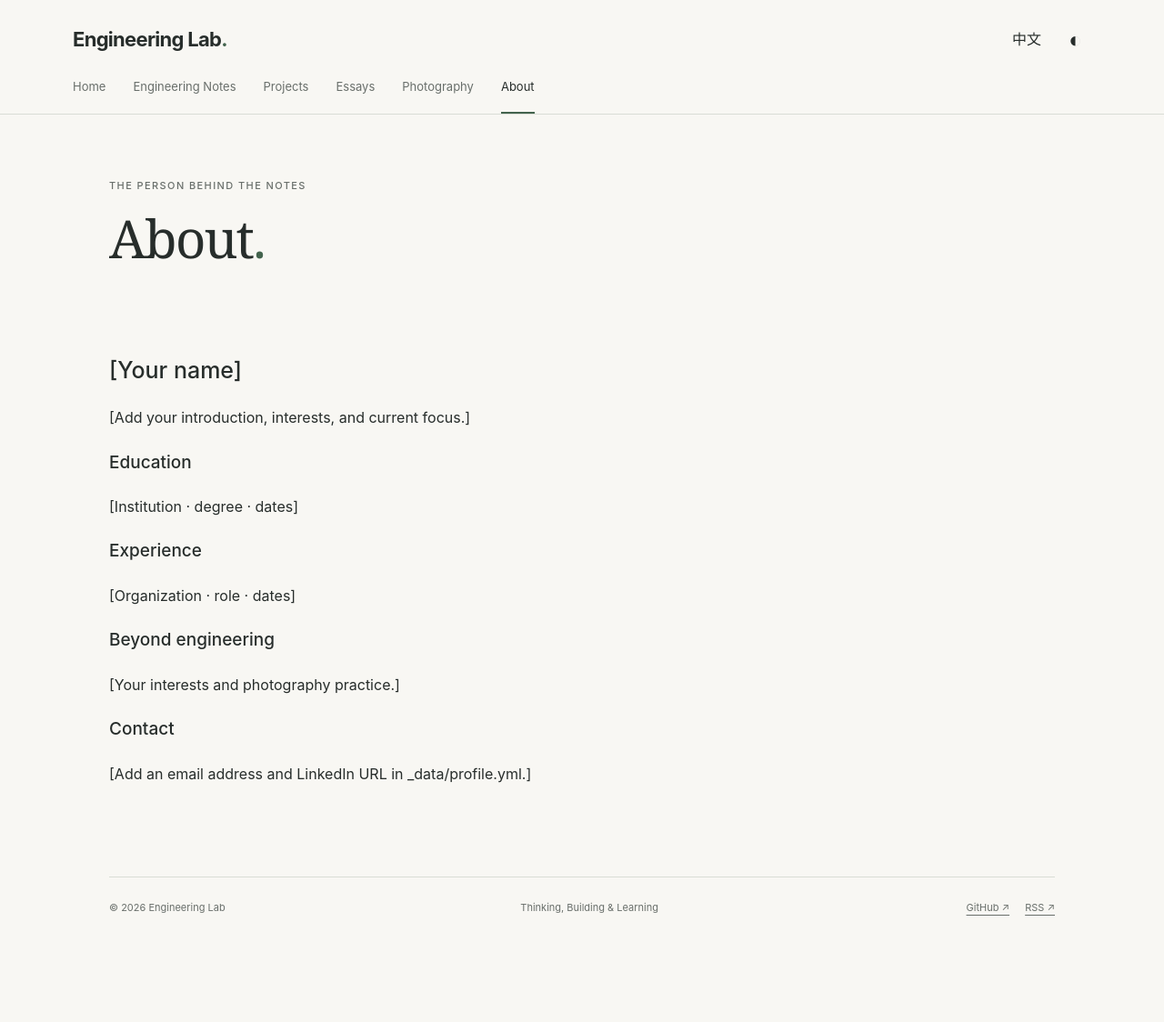
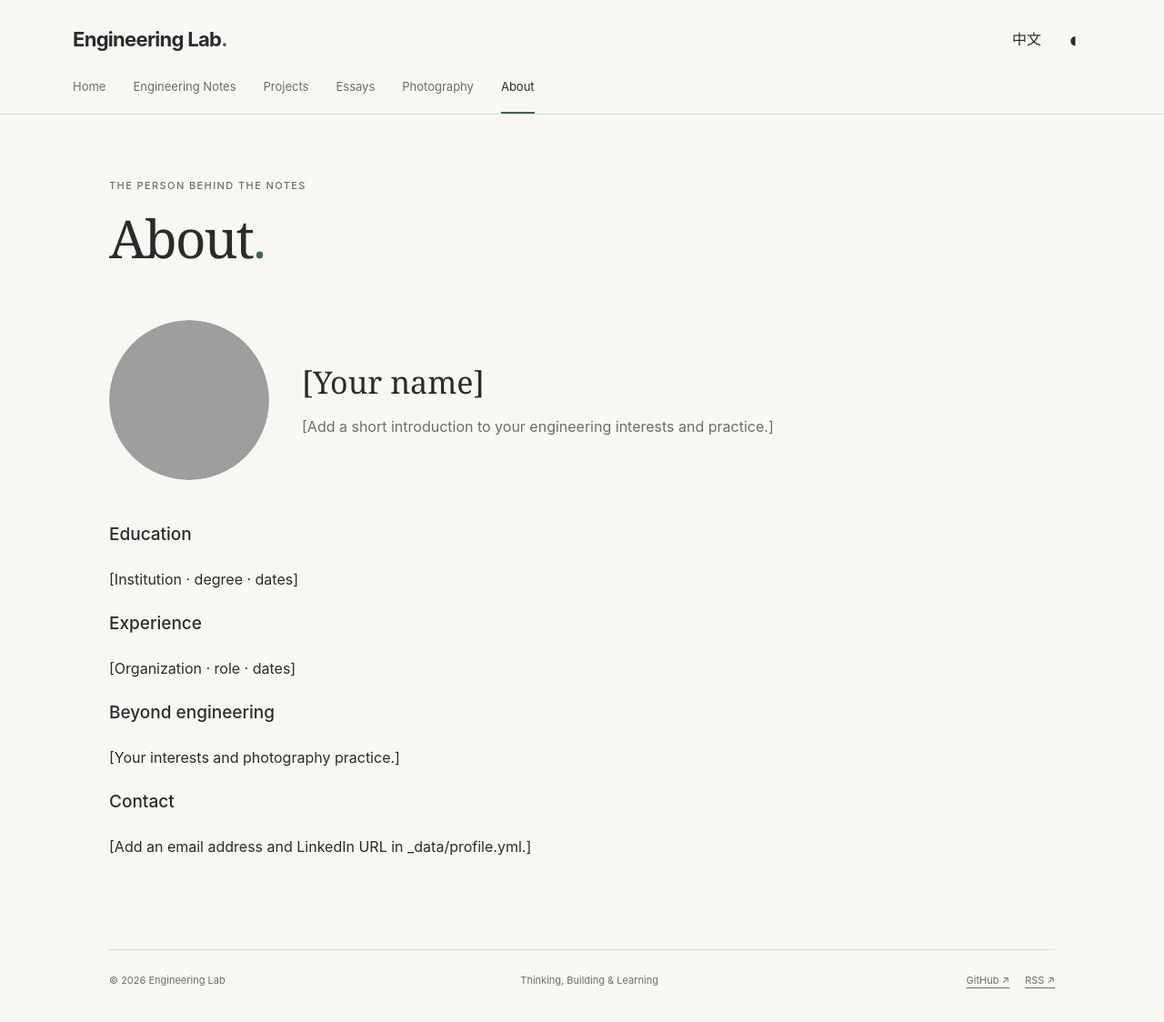
Before and after one commit to kaetowjj/kaetowjj.github.io, a Jekyll site: the page built from about.md, in a window 1280 px wide. Shown: the whole page at 91% size. Built offline with Jekyll 4.4.1, drawn with Linux system fonts in a browser that asks for light colours; before the commit the page ends 1044 px from its top, so only the background shows below that; grey boxes are pictures that could not be loaded.

Commit message:
feat: add responsive profile avatar to About page

```diff
--- /dev/null
+++ b/_includes/about-profile.html
@@ -0,0 +1,12 @@
+{% assign profile = site.data.profile %}
+{% assign avatar = profile.avatar %}
+<section markdown="0" class="about-profile" aria-labelledby="profile-name">
+  <div class="profile-avatar" role="img" aria-label="{{ avatar.alt.en | default: avatar.alt.zh | default: 'Profile portrait' | escape }}" style="--avatar-position: {{ avatar.position | default: 'center' | escape }}">
+    <span class="profile-avatar-initials" aria-hidden="true" data-en="{{ avatar.initials.en | default: 'YN' | escape }}" data-zh="{{ avatar.initials.zh | default: avatar.initials.en | default: '名' | escape }}">{{ avatar.initials.en | default: 'YN' | escape }}</span>
+    <img hidden width="176" height="176" decoding="async" {% if avatar.src and avatar.src != '' %}data-avatar-src="{{ avatar.src | relative_url | escape }}"{% endif %} data-alt-en="{{ avatar.alt.en | default: avatar.alt.zh | default: 'Profile portrait' | escape }}" data-alt-zh="{{ avatar.alt.zh | default: avatar.alt.en | default: '个人头像' | escape }}" alt="{{ avatar.alt.en | default: avatar.alt.zh | default: 'Profile portrait' | escape }}">
+  </div>
+  <div class="profile-introduction">
+    <h2 id="profile-name">{% include bi.html en=profile.name.en zh=profile.name.zh %}</h2>
+    <p>{% include bi.html en=profile.intro.en zh=profile.intro.zh %}</p>
+  </div>
+</section>
--- a/_layouts/default.html
+++ b/_layouts/default.html
@@ -9,6 +9,7 @@
 <meta property="og:type" content="{% if page.layout == 'article' %}article{% else %}website{% endif %}"><meta property="og:title" content="{{ page.title | default: site.title | escape }}"><meta property="og:description" content="{{ page.description | default: site.description | escape }}"><meta property="og:url" content="{{ page.url | absolute_url }}"><meta property="og:site_name" content="{{ site.title }}"><meta name="color-scheme" content="light dark">
 {% if page.date %}<meta property="article:published_time" content="{{ page.date | date_to_xmlschema }}">{% endif %}{% if page.updated %}<meta property="article:modified_time" content="{{ page.updated | date_to_xmlschema }}">{% endif %}
 <link rel="stylesheet" href="{{ '/assets/css/main.css' | relative_url }}">
+{% if page.stylesheet %}<link rel="stylesheet" href="{{ page.stylesheet | relative_url | escape }}">{% endif %}
 <link rel="alternate" type="application/atom+xml" title="Engineering Notes" href="{{ '/notes/feed.xml' | relative_url }}">
 <script type="module" src="{{ '/assets/js/site.mjs' | relative_url }}"></script>
 {% if page.math %}<script>window.MathJax={startup:{ready:()=>{document.querySelectorAll('script[type^="math/tex"]').forEach(s=>{const d=document.createElement('span');d.textContent=(s.type.includes('display')?'\\[':'\\(')+s.textContent+(s.type.includes('display')?'\\]':'\\)');s.replaceWith(d)});MathJax.startup.defaultReady()}},tex:{inlineMath:[['$','$'],['\\(','\\)']]},options:{skipHtmlTags:['script','noscript','style','textarea','pre','code']}};</script><script defer src="https://cdn.jsdelivr.net/npm/mathjax@3.2.2/es5/tex-chtml.js"></script>{% endif %}
--- a/about.md
+++ b/about.md
@@ -2,11 +2,11 @@
 title: About
 nav: about
 permalink: /about/
+stylesheet: /assets/css/about.css
 ---
 <div class="page-heading"><p class="eyebrow">THE PERSON BEHIND THE NOTES</p><h1><span data-en="About" data-zh="关于">About</span><span class="brand-dot">.</span></h1></div>
+{% include about-profile.html %}
 <div class="prose" data-lang="en" markdown="1">
-## [Your name]
-[Add your introduction, interests, and current focus.]
 ### Education
 [Institution · degree · dates]
 ### Experience
@@ -29,3 +27,5 @@ permalink: /about/
 [在 _data/profile.yml 中添加邮箱和 LinkedIn 链接。]
 </div>
 {% if site.data.profile.email != '' %}<p><a href="mailto:{{ site.data.profile.email | escape }}">{{ site.data.profile.email | escape }}</a></p>{% endif %}
+
+<script type="module" src="{{ "/assets/js/about-avatar.mjs" | relative_url }}"></script>
--- /dev/null
+++ b/assets/css/about.css
@@ -0,0 +1,45 @@
+.about-profile {
+  display: flex;
+  align-items: center;
+  gap: 36px;
+  max-width: 790px;
+  margin: 0 0 44px;
+}
+.profile-avatar {
+  position: relative;
+  width: 176px;
+  height: 176px;
+  flex: 0 0 176px;
+  border-radius: 50%;
+  overflow: hidden;
+  background: var(--surface);
+  color: var(--accent);
+  display: grid;
+  place-items: center;
+}
+.profile-avatar-initials {
+  font: 400 48px/1 Georgia, 'Times New Roman', serif;
+  letter-spacing: 2px;
+}
+.profile-avatar img {
+  position: absolute;
+  inset: 0;
+  display: block;
+  width: 100%;
+  height: 100%;
+  border-radius: 50%;
+  object-fit: cover;
+  object-position: var(--avatar-position, center);
+}
+.profile-introduction { min-width: 0; }
+.profile-introduction h2 {
+  font: 400 clamp(25px, 3vw, 34px)/1.3 Georgia, 'Times New Roman', serif;
+  margin: 0 0 14px;
+  overflow-wrap: anywhere;
+}
+.profile-introduction p { margin: 0; color: var(--muted); }
+@media (max-width: 720px) {
+  .about-profile { flex-direction: column; gap: 22px; text-align: center; margin-bottom: 36px; }
+  .profile-avatar { width: 128px; height: 128px; flex-basis: 128px; }
+  .profile-avatar-initials { font-size: 36px; }
+}
--- /dev/null
+++ b/assets/js/about-avatar.mjs
@@ -0,0 +1,33 @@
+import './site.mjs';
+
+const avatar = document.querySelector('.profile-avatar');
+const image = avatar?.querySelector('img');
+const initials = avatar?.querySelector('.profile-avatar-initials');
+
+if (image && initials) {
+  function updateAlt() {
+    const label = image.dataset[document.documentElement.lang === 'zh' ? 'altZh' : 'altEn'];
+    image.alt = label;
+    if (image.hidden) avatar.setAttribute('aria-label', label);
+  }
+
+  function showInitials() {
+    image.hidden = true;
+    image.removeAttribute('src');
+    initials.hidden = false;
+    avatar.setAttribute('role', 'img');
+    updateAlt();
+  }
+
+  image.addEventListener('load', () => {
+    if (!image.naturalWidth) return;
+    image.hidden = false;
+    initials.hidden = true;
+    avatar.removeAttribute('role');
+    avatar.removeAttribute('aria-label');
+  });
+  image.addEventListener('error', showInitials);
+  document.addEventListener('languagechange', updateAlt);
+  updateAlt();
+  if (image.dataset.avatarSrc) image.src = image.dataset.avatarSrc;
+}
--- a/scripts/check-site.mjs
+++ b/scripts/check-site.mjs
@@ -1 +1 @@
-import fs from 'node:fs/promises';import path from 'node:path';const root=path.resolve('_site');let errors=[];let count=0;async function walk(dir){for(const entry of await fs.readdir(dir,{withFileTypes:true})){const file=path.join(dir,entry.name);if(entry.isDirectory())await walk(file);else if(file.endsWith('.html')){count++;const html=await fs.readFile(file,'utf8');if(/{{|{%/.test(html))errors.push(file+': unrendered Liquid');for(const match of html.matchAll(/(?:href|src)="([^"#?]+)"/g)){const url=match[1];if(/^(https?:|mailto:|data:|javascript:)/.test(url))continue;const target=url.startsWith('/')?path.join(root,url):path.resolve(path.dirname(file),url);try{await fs.access(target)}catch{errors.push(file+': missing '+url)}}}}}await walk(root);for(const p of ['index.html','notes/index.html','essays/index.html','projects/index.html','photography/index.html','about/index.html','sitemap.xml','notes/feed.xml','essays/feed.xml'])try{await fs.access(path.join(root,p))}catch{errors.push('Missing '+p)}if(errors.length){console.error(errors.join('\n'));process.exit(1)}console.log('Verified '+count+' HTML pages and all local href/src resources.');
+import fs from 'node:fs/promises';import path from 'node:path';const root=path.resolve('_site');let errors=[];let count=0;async function walk(dir){for(const entry of await fs.readdir(dir,{withFileTypes:true})){const file=path.join(dir,entry.name);if(entry.isDirectory())await walk(file);else if(file.endsWith('.html')){count++;const html=await fs.readFile(file,'utf8');if(/{{|{%/.test(html))errors.push(file+': unrendered Liquid');for(const match of html.matchAll(/\s(?:href|src)="([^"#?]+)"/g)){const url=match[1];if(/^(https?:|mailto:|data:|javascript:)/.test(url))continue;const target=url.startsWith('/')?path.join(root,url):path.resolve(path.dirname(file),url);try{await fs.access(target)}catch{errors.push(file+': missing '+url)}}}}}await walk(root);for(const p of ['index.html','notes/index.html','essays/index.html','projects/index.html','photography/index.html','about/index.html','sitemap.xml','notes/feed.xml','essays/feed.xml'])try{await fs.access(path.join(root,p))}catch{errors.push('Missing '+p)}if(errors.length){console.error(errors.join('\n'));process.exit(1)}console.log('Verified '+count+' HTML pages and all local href/src resources.');
```
Also changed, not shown: other parts of about.md (+0 -2 lines), _data/profile.yml (+9 -0 lines), tests/browser/avatar.spec.mjs (added, +10 -0 lines), README.md, 1 other file.
